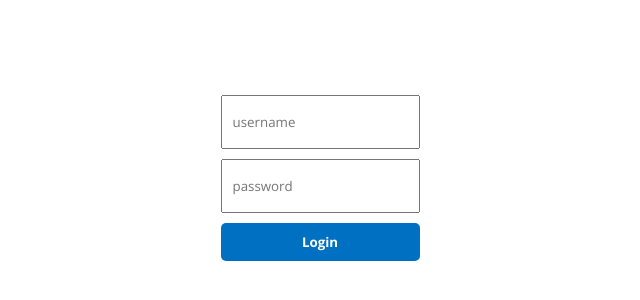
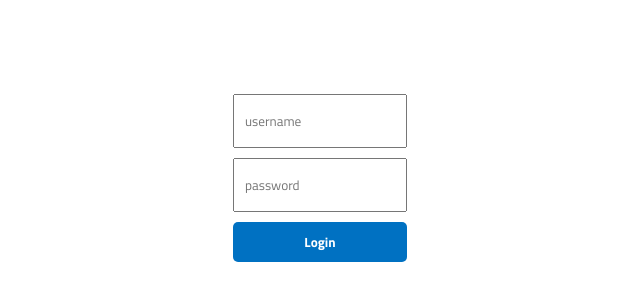
Before and after one commit to Darpan3011/BookingApp, a React (Create React App) app in the folder client/: page /login in a window 1280 px wide. Shown: the part 222-522 px from the top of the page, without its empty margins (320-960 px from the left). Built offline with nearby package versions, Linux system fonts and the light colour scheme.

Commit message:
loading added font changed

```diff
--- a/client/public/index.html
+++ b/client/public/index.html
@@ -7,13 +7,12 @@
       name="description"
       content="Web site created using create-react-app"
     />
-    <link
-      href="https://fonts.googleapis.com/css2?family=Open+Sans:wght@300;400;500;600;700;800&display=swap"
-      rel="stylesheet"
-    />
+    <link href="https://fonts.googleapis.com/css2?family=Titillium+Web:wght@300;400;600;700&display=swap" rel="stylesheet">
+
+
     <style>
       * {
-        font-family: "Open Sans", sans-serif;
+        font-family: "Titillium Web", sans-serif;
         margin: 0;
       }
     </style>
--- a/client/src/components/navbar/Navbar.jsx
+++ b/client/src/components/navbar/Navbar.jsx
@@ -2,8 +2,11 @@ import "./navbar.css";
 import { Link } from "react-router-dom";
 import { useContext } from "react";
 import { AuthContext } from "../../context/AuthContext";
+import useFetch from "../../hooks/useFetch";
 
 const Navbar = () => {
+
+  const { loading } = useFetch("https://fronted-f8ne.onrender.com/api/hotels/countByType");
   const { user } = useContext(AuthContext);
 
   // Function to handle logout
@@ -16,6 +19,7 @@ const Navbar = () => {
 
   return (
     <div className="navbar">
+      <div className={`loading ${loading ? 'show' : ''}`}>Please wait while data is being fetched</div>
       <div className="navContainer">
         <Link to="/" style={{ color: "inherit", textDecoration: "none" }}>
           <span className="logo">Darpan's BookingApp</span>
--- a/client/src/components/navbar/navbar.css
+++ b/client/src/components/navbar/navbar.css
@@ -14,6 +14,21 @@
   justify-content: space-between;
 }
 
+.loading {
+  position: absolute;
+  background-color: aliceblue;
+  color: red;
+  font-weight: 700;
+  padding-top: 6px;
+  opacity: 0; /* Start with 0 opacity */
+  transition: opacity 0.3s ease-in-out; /* Transition opacity with a duration of 0.3 seconds */
+}
+
+.loading.show {
+  opacity: 1; /* Show the loading element by changing opacity to 1 */
+}
+
+
 .logo{
   font-weight: 500;
 }
--- a/client/src/components/propertyList/PropertyList.jsx
+++ b/client/src/components/propertyList/PropertyList.jsx
@@ -3,8 +3,7 @@ import "./propertyList.css";
 import im from '../../image/img.jpg'
 
 const PropertyList = () => {
-  const { data, loading, error } = useFetch("https://fronted-f8ne.onrender.com/api/hotels/countByType");
-
+  const { data, loading } = useFetch("https://fronted-f8ne.onrender.com/api/hotels/countByType");
 
   const images = [
     {im},
```
